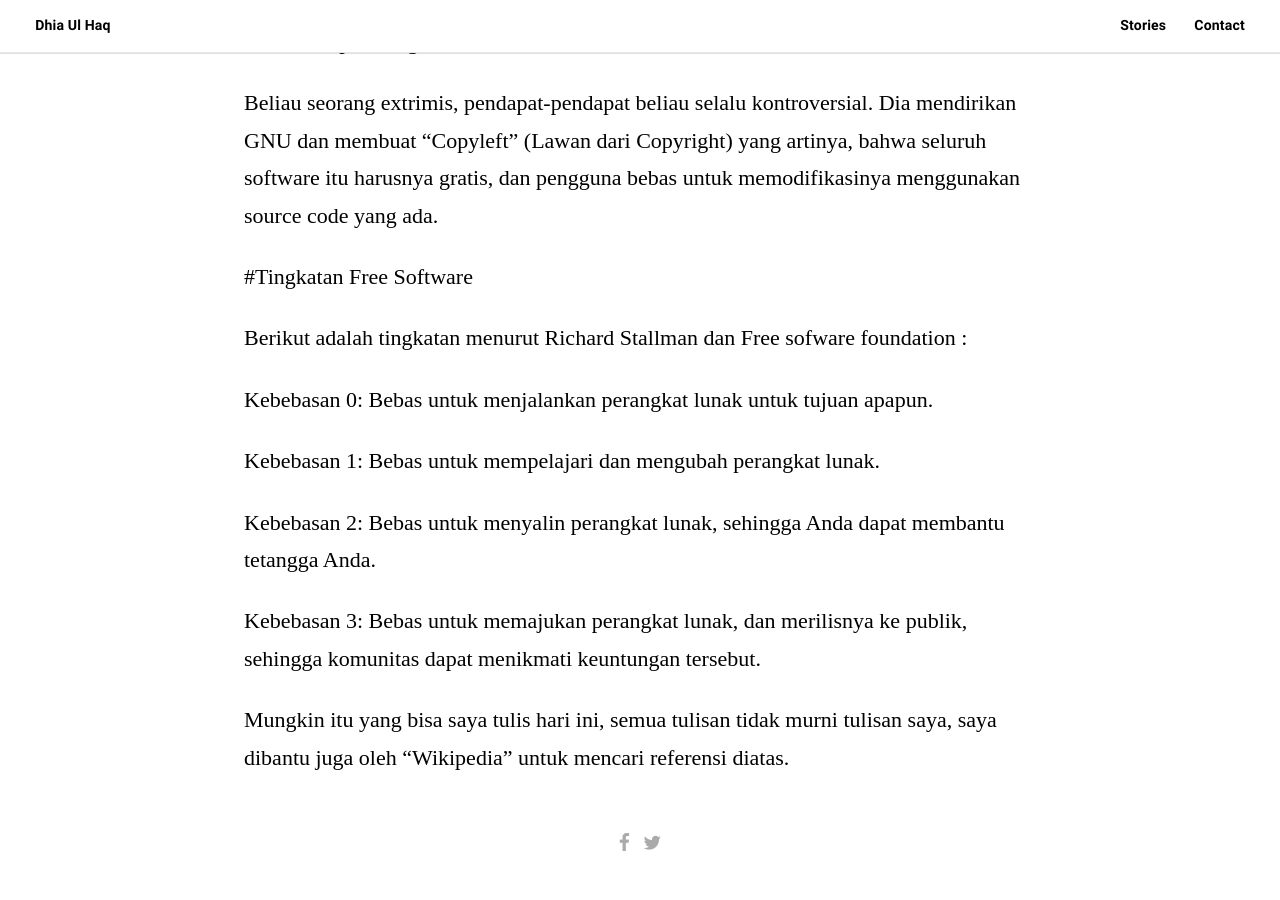
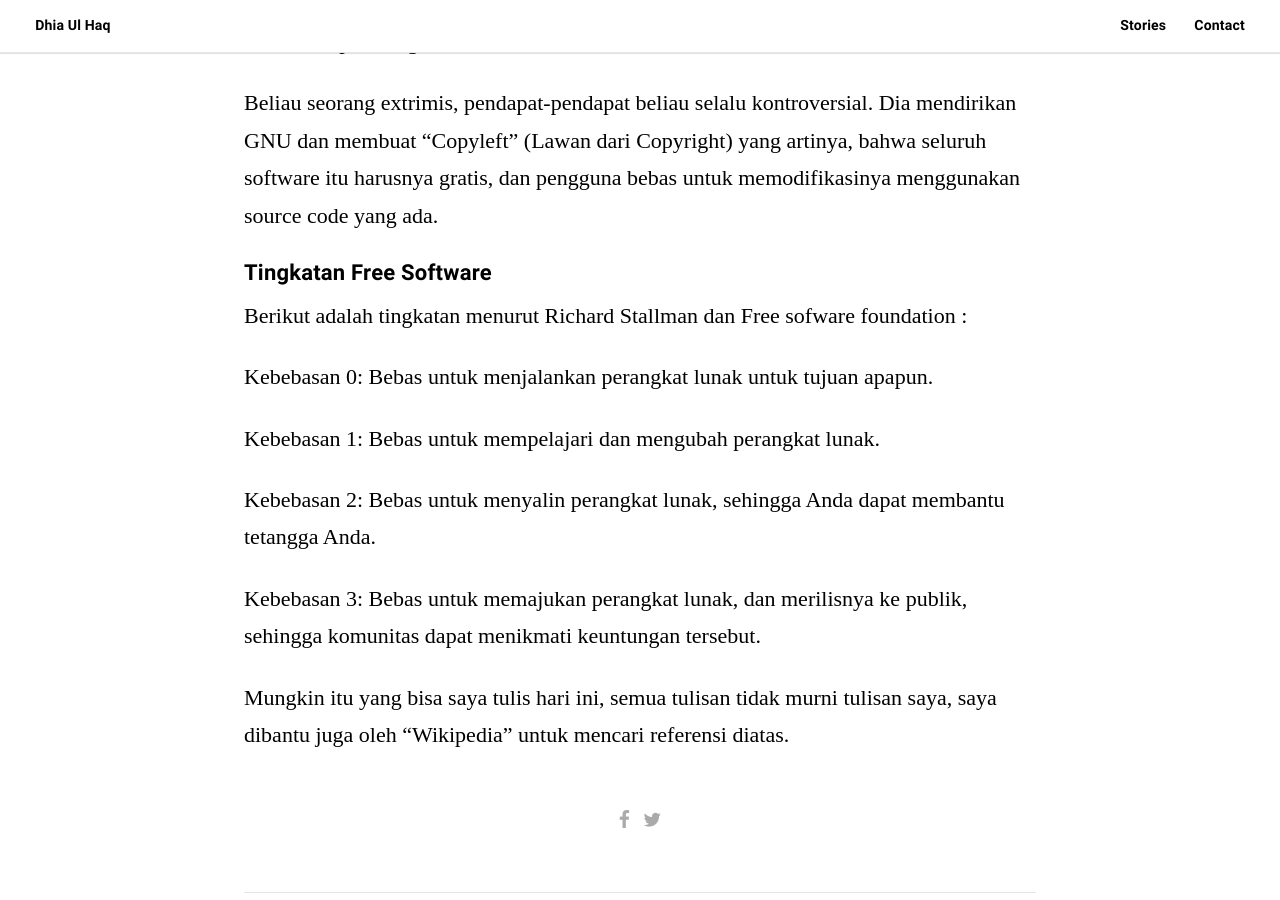
Before and after one commit to qahludhia/qahludhia.github.io, a Jekyll site: the page built from _posts/2018-10-08-richard-stallman.markdown, in a window 1280 px wide and 900 px high, scrolled down 1257 px. Built offline with Jekyll 4.4.1, drawn with Linux system fonts in a browser that asks for light colours; some web fonts are replaced.

Commit message:
fixing some error

```diff
--- a/_posts/2018-10-08-richard-stallman.markdown
+++ b/_posts/2018-10-08-richard-stallman.markdown
@@ -10,7 +10,7 @@
 
 Beliau seorang extrimis, pendapat-pendapat beliau selalu kontroversial. Dia mendirikan GNU dan membuat "Copyleft" (Lawan dari Copyright) yang artinya, bahwa seluruh software itu harusnya gratis, dan pengguna bebas untuk memodifikasinya menggunakan source code yang ada.
 
-#Tingkatan Free Software
+##### Tingkatan Free Software
 
 Berikut adalah tingkatan menurut Richard Stallman dan Free sofware foundation :
 
```
